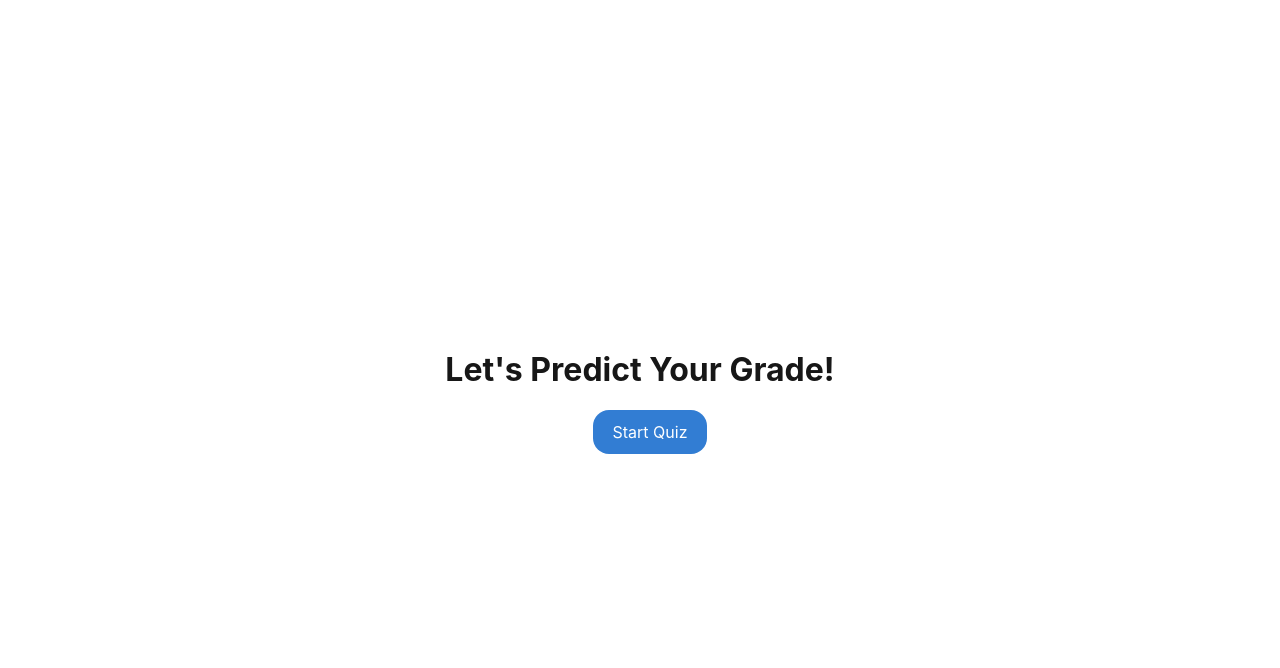
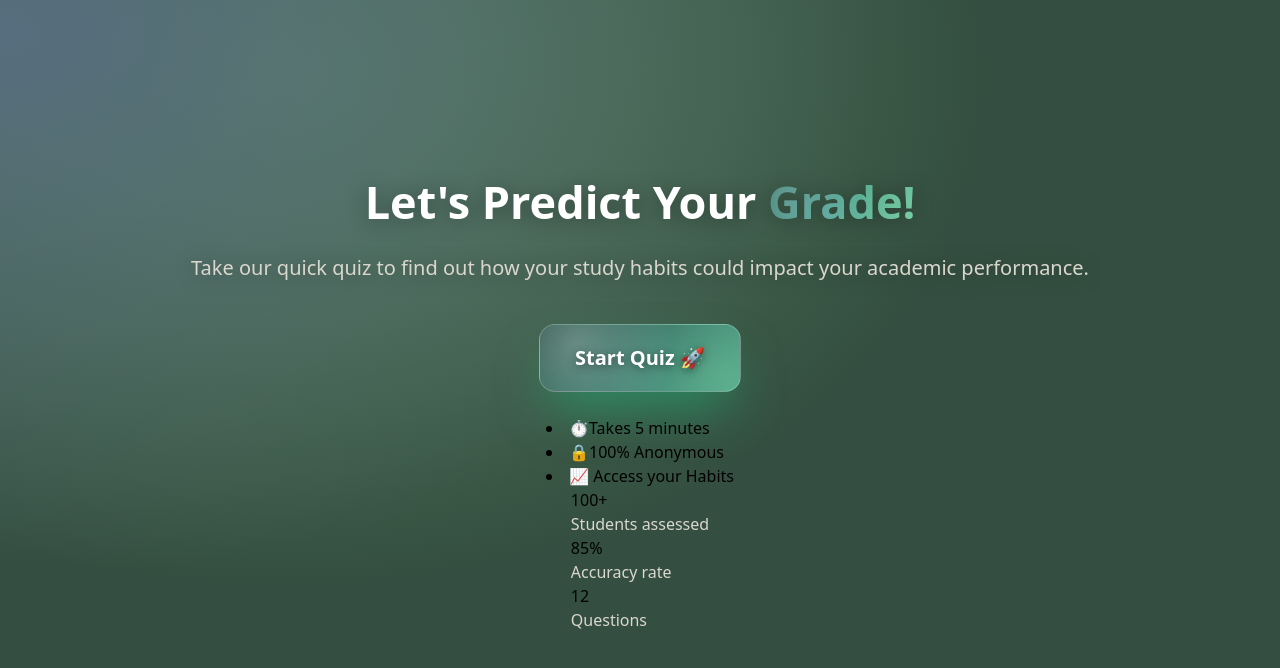
Before and after one commit to Hosanna13/Grade-Predictor-React, a Next.js app in the folder grade-predictor/: page / in a window 1280 px wide. Shown: the top 668 px of the page. Built offline with nearby package versions, Linux system fonts and the light colour scheme.

Commit message:
to ref later

```diff
--- a/grade-predictor/src/app/globals.css
+++ b/grade-predictor/src/app/globals.css
@@ -2,55 +2,18 @@
 
 :root {
   --background: #ffffff;
-  --foreground: #327dd3;
-  --text-color: #171717;
+  --foreground: #a3b18a;
+  --text-color: #dad7cd;
   --button-color: var(--foreground);
   --button-text-color: #ffffff;
   --button-hover-color: #285bb5;
 }
 
 /* Apply theme variables */
-html, body, * {
-  color: var(-text-color);
-  background-color: var(--background);
-  font-family: 'SF Pro Display', -apple-system, BlinkMacSystemFont, 'Segoe UI', Roboto, 'Helvetica Neue', Arial, sans-serif;
-}
-
-
-@theme inline {
-  --color-background: var(--background);
-  --color-foreground: var(--foreground);
-  /*--font-sans: var(--font-geist-sans);
-  --font-mono: var(--font-geist-mono);*/
-}
-
-@media (prefers-color-scheme: dark) {
-  :root {
-    --background: #0a0a0a;
-    --foreground: #ededed;
-  }
-}
-
-
-
-
-
-
-
-
-
-
-
-
 p {
   margin: 0;
   padding: 0;
   color: var(--text-color);
-  font-weight: bold;
-}
-body {
-  background: var(--background);
-  color: var(--foreground);
 }
 .container {
   width: 1440px;
@@ -86,3 +49,17 @@ body {
 .button:hover {
   background-color: var(--button-hover-color);
 }
+
+@theme inline {
+  --color-background: var(--background);
+  --color-foreground: var(--foreground);
+  /*--font-sans: var(--font-geist-sans);
+  --font-mono: var(--font-geist-mono);*/
+}
+
+@media (prefers-color-scheme: dark) {
+  :root {
+    --background: #0a0a0a;
+    --foreground: #ededed;
+  }
+}
--- a/grade-predictor/src/app/page.tsx
+++ b/grade-predictor/src/app/page.tsx
@@ -13,14 +13,32 @@ export default function Home() {
     <div className="home-container">
     <div className='hero'>
       <h1 className="welcome-header">
-        Let's Predict Your Grade!
+        Let's Predict Your <span className="grade">Grade!</span>
       </h1>
+      <p className="welcome-subheader">
+        Take our quick quiz to find out how your study habits could impact your academic performance.
+      </p>
       <Link href="/quiz">
-        <button className="button" onClick={handleClick}>
-          Start Quiz
+        <button className="start-btn" onClick={handleClick}>
+          Start Quiz 🚀
         </button>
       </Link>
       </div>
+      <br />
+      <div className="benefits-section">
+        <li> <span className="icon">⏱️</span>Takes 5 minutes</li>
+        <li> <span className="icon">🔒</span>100% Anonymous</li>
+        <li> <span className='icon'>📈</span> Access your Habits</li>
+      </div>
+      <footer className="footer">
+        <h1 className="stat">100+ </h1>
+        <p className="stat-desc">Students assessed</p>
+        <h1 className="stat">85% </h1>
+        <p className="stat-desc">Accuracy rate</p>
+        <h1 className="stat"> 12 </h1>
+        <p className="stat-desc">Questions</p>
+      </footer>
+
     </div>
   );
 }
--- a/grade-predictor/src/app/quiz.css
+++ b/grade-predictor/src/app/quiz.css
@@ -6,14 +6,15 @@
     align-items: center;
     justify-content: center;
     height: 100vh;
-    background-color: var(--background-color);
+    background: radial-gradient(at 0% 4%, #576e7f 0px, transparent 50%), radial-gradient(at 22% 9%, #588157 0px, transparent 50%), #344f41;
+
 }
 .hero {
     text-align: center;
 }
 .welcome-header {
-    font-size: 2rem;
-    color: var(--text-color);
+    font-size: 45px;
+    color: #ffffff;
     font-weight: bold;
     display: inline-block;
     position: relative;
@@ -21,12 +22,57 @@
     white-space: nowrap;
     min-width: 100%;
      margin-bottom: 1rem;
+     filter: drop-shadow(0 2px 10px rgba(0,0,0,.35));
+
 }
+.welcome-subheader{
+    font-size: 20px;
+    line-height: 1.6;
+    margin-bottom: 40px;
+    filter: drop-shadow(0 2px 10px rgba(0,0,0,.35));
+}
+.grade {
+    background:
+    radial-gradient(circle at 12% 35%, rgba(255,255,255,.22) 0%, rgba(255,255,255,0) 55%),
+    radial-gradient(circle at 82% 18%, rgba(144,224,171,.28) 0%, rgba(144,224,171,0) 60%),
+    radial-gradient(circle at 42% 78%, rgba(130,184,229,.22) 0%, rgba(130,184,229,0) 65%),
+    linear-gradient(135deg, #2b6a64 0%, #4ea48a 55%, #7fd3a8 100%);
+    /* luma */
+    -webkit-background-clip: text;
+    background-clip: text;
+    color: transparent;
+    -webkit-text-fill-color: transparent;
+    display: inline-block;
+    filter:drop-shadow(0 25px 50px -12px rgba(15, 191, 121, 0.55));
+}
+.start-btn {
+    padding: 18px 35px;
+    font-size: 20px;
+    color: #ffffff;
+    font-weight: 600;
+    border: 1px solid rgba(255,255,255,.22);
+    border-radius: 16px;
+    cursor: pointer;
+    background:
+    radial-gradient(circle at 18% 28%, rgba(255,255,255,.28) 0%, rgba(255,255,255,0) 58%),
+    radial-gradient(circle at 90% 70%, rgba(144,224,171,.26) 0%, rgba(144,224,171,0) 62%),
+    linear-gradient(135deg, #254f45 0%, #3a7a6b 52%, #4ea48a 100%);
+    box-shadow: 0 25px 50px -12px rgba(30, 194, 129, 0.55);
+    text-shadow: 0 2px 10px rgba(0,0,0,.45);
+}
+.start-btn:hover {
+    background:
+    radial-gradient(circle at 18% 28%, rgba(255,255,255,.18) 0%, rgba(255,255,255,0) 58%),
+    radial-gradient(circle at 90% 70%, rgba(144,224,171,.16) 0%, rgba(144,224,171,0) 62%),
+    linear-gradient(135deg, #1f3f39 0%, #2b5a4c 52%, #2f6b58 100%);
+    transition: all 0.3s ease;
+    box-shadow: 0 20px 40px -10px rgba(15, 40, 30, 0.45);
 
+}
 /* Quiz Page Styles */
 .quiz-container {
     display: flex;
-   box-shadow: 0 25px 50px -12px rgba(0, 0, 0, 0.25);
+    box-shadow: 0 25px 50px -12px rgba(0, 0, 0, 0.25);
     background-color: var(--background-color);
     padding: 32px;
     text-shadow: 0cm 0cm 0.2cm var(--text-shadow);
```
